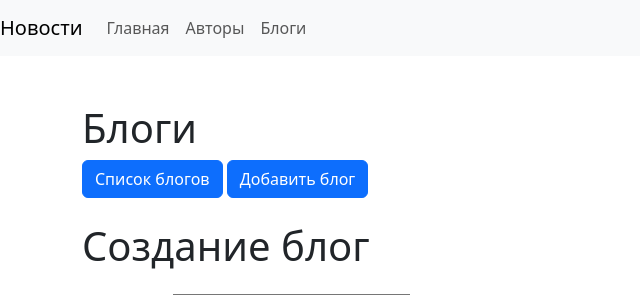
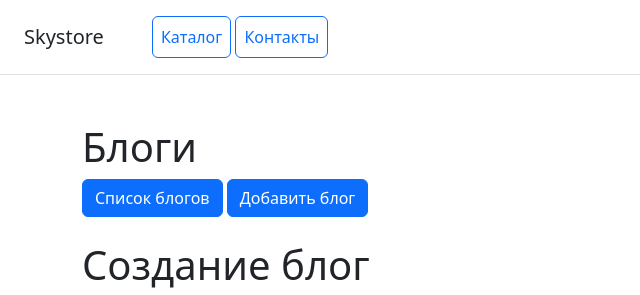
Before and after one commit to DenisPhoenix/homework_django, a Django app: page /blogs/blog_create/new/ in a window 1280 px wide. Shown: the top 295 px of the page, without its empty margins (0-640 px from the left). Run offline with Django 5.2, Linux system fonts and the light colour scheme; some libraries are stand-ins or nearby versions.

Commit message:
Перемещение директории с подшаблонами приложения блог, переименование ссылки главной страницы, добавление подшаблонов в базовый шаблон

```diff
--- a/blog/templates/blog/base.html
+++ b/blog/templates/blog/base.html
@@ -9,27 +9,9 @@
     <title>{% block title %}Управление библиотекой{% endblock %}</title>
 </head>
 <body>
-    <nav class="navbar navbar-expand-lg navbar-light bg-light">
-        <a class="navbar-brand" href="#">Новости</a>
-        <button class="navbar-toggler" type="button" data-toggle="collapse" data-target="#navbarNav" aria-controls="navbarNav" aria-expanded="false" aria-label="Toggle navigation">
-            <span class="navbar-toggler-icon"></span>
-        </button>
-        <div class="collapse navbar-collapse" id="navbarNav">
-            <ul class="navbar-nav">
-                <li class="nav-item active">
-                    <a class="nav-link" href="#">Главная</a>
-                </li>
-                <li class="nav-item">
-                    <a class="nav-link" href="#">Авторы</a>
-                </li>
-                <li class="nav-item">
-                    <a class="nav-link" href="#">Блоги</a>
-                </li>
-            </ul>
-        </div>
-    </nav>
+    {% include 'blog/includes/inc_menu.html' %}
 <div class="container mt-5">
-    {% include 'includes/header.html' %}
+    {% include 'blog/includes/inc_header.html' %}
     {% block content %}{% endblock %}
 </div>
 </body>
--- a/blog/templates/blog/blog_confirm_delete.html
+++ b/blog/templates/blog/blog_confirm_delete.html
@@ -8,6 +8,6 @@
 <form method="post">
     {% csrf_token %}
     <button type='submit' class="btn btn-danger">Удалить</button>
-    <a href="{% url 'blog:blog_list' %}" class="btn btn-secondary">Отмена</a>
+    <a href="{% url 'blog:home' %}" class="btn btn-secondary">Отмена</a>
 </form>
 {% endblock %}
--- a/blog/templates/blog/blog_detail.html
+++ b/blog/templates/blog/blog_detail.html
@@ -7,6 +7,6 @@
 <p>Описание: {{ blog.description }}</p>
 <p>Дата публикации: {{ blog.create_at|date:"d M Y"}}</p>
 <a href="{% url 'blog:blog_edit' blog.pk %}" class="btn btn-primary">Редактировать</a>
-<a href="{% url 'blog:blog_list' %}" class="btn btn-secondary">Отмена</a>
+<a href="{% url 'blog:home' %}" class="btn btn-secondary">Отмена</a>
 <a href="{% url 'blog:blog_delete' blog.pk %}" class="btn btn-danger">Удалить</a>
 {% endblock %}
--- a/blog/templates/blog/blog_form.html
+++ b/blog/templates/blog/blog_form.html
@@ -8,6 +8,6 @@
     {% csrf_token %}
     {{ form.as_p }}
     <button type='submit' class="btn btn-primary">Создать</button>
-    <a href="{% url 'blog:blog_list' %}" class="btn btn-secondary">Отмена</a>
+    <a href="{% url 'blog:home' %}" class="btn btn-secondary">Отмена</a>
 </form>
 {% endblock %}
--- a/blog/templates/includes/header.html
+++ b/blog/templates/blog/includes/inc_header.html
@@ -1,7 +1,7 @@
 <header>
     <h1>Блоги</h1>
     <nav>
-        <a href="{% url 'blog:blog_list' %}" class="btn btn-primary mb-4">Список блогов</a>
+        <a href="{% url 'blog:home' %}" class="btn btn-primary mb-4">Список блогов</a>
         <a href="{% url 'blog:blog_create' %}" class="btn btn-primary mb-4">Добавить блог</a>
     </nav>
 </header>
--- /dev/null
+++ b/blog/templates/blog/includes/inc_menu.html
@@ -0,0 +1,7 @@
+<div class="d-flex flex-column flex-md-row align-items-center p-3 px-md-4 mb-3 bg-white border-bottom box-shadow">
+    <h5 class="my-0 mr-md-auto font-weight-normal">Skystore</h5>
+    <nav class="ms-5">
+        <a class="p-2 btn btn-outline-primary" href="{% url 'blog:home' %}">Каталог</a>
+        <a class="p-2 btn btn-outline-primary" href="#">Контакты</a>
+    </nav>
+</div>
```
